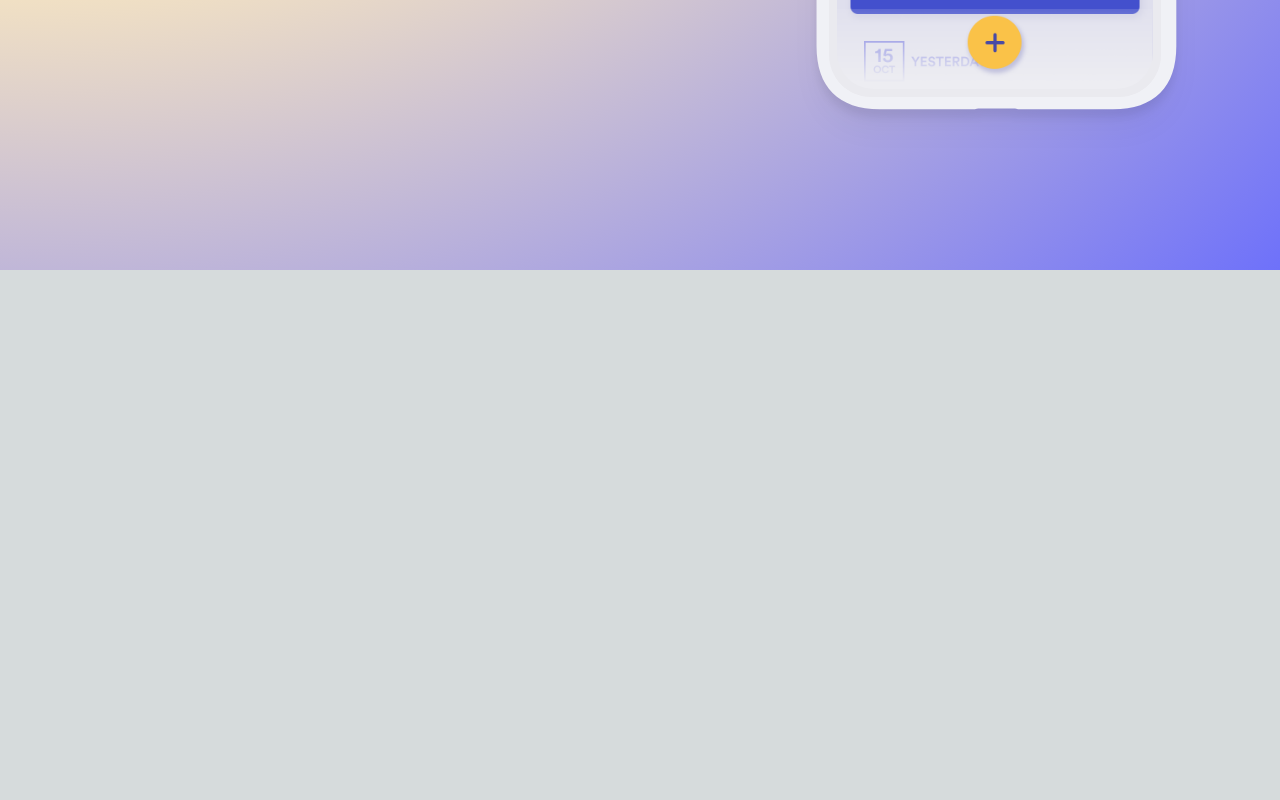
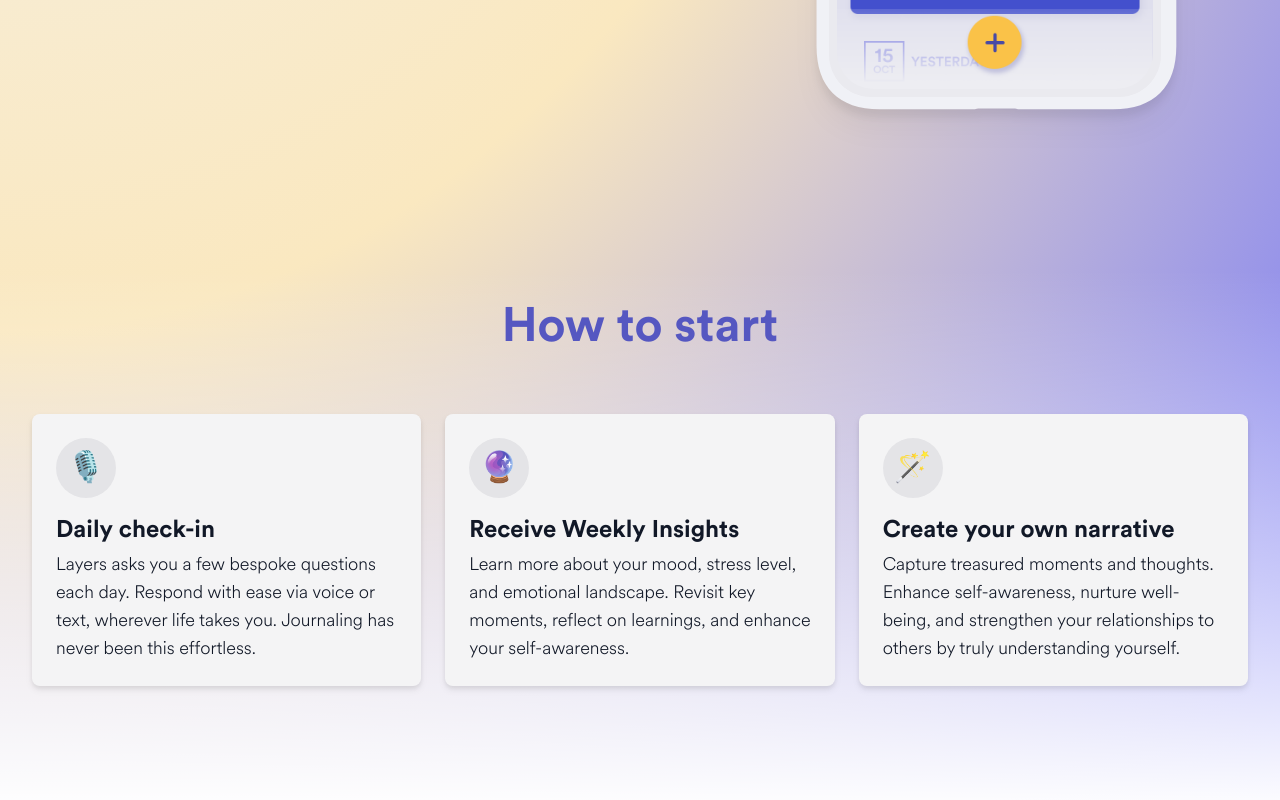
Before and after one commit to layers-ai/layers-website, a Next.js app: page / in a window 1280 px wide. Shown: the part 835-1635 px from the top of the page. Before the commit the page ends 1105 px from the top, so only its background shows below. Built offline with nearby package versions, Linux system fonts and the light colour scheme.

Commit message:
Add component how to start.

```diff
--- /dev/null
+++ b/src/app/components/how_start.js
@@ -0,0 +1,57 @@
+const steps = [
+  {
+    id: "step-1",
+    title: "Daily check-in",
+    text: "Layers asks you a few bespoke questions each day. Respond with ease via voice or text, wherever life takes you. Journaling has never been this effortless.",
+    emoji: "🎙️",
+  },
+  {
+    id: "step-2",
+    title: "Receive Weekly Insights",
+    text: "Learn more about your mood, stress level, and emotional landscape. Revisit key moments, reflect on learnings, and enhance your self-awareness.",
+    emoji: "🔮",
+  },
+  {
+    id: "step-3",
+    title: "Create your own narrative",
+    text: "Capture treasured moments and thoughts. Enhance self-awareness, nurture well-being, and strengthen your relationships to others by truly understanding yourself.",
+    emoji: "🪄",
+  },
+  // More people...
+];
+
+export default function HowStart() {
+  return (
+    <div className="mx-auto max-w-7xl px-6 py-24 sm:py-32 lg:px-8 lg:pb-32 lg:pt-4">
+      <div className="p-4 text-center">
+        <h2 className="text-4xl pb-8 font-bold tracking-tight text-savory-700 sm:pb-12 sm:text-5xl">
+          How to start
+        </h2>
+      </div>
+      <ul role="list" className="grid grid-cols-1 gap-6 lg:grid-cols-3">
+        {steps.map((step) => (
+          <li
+            key={step.id}
+            className="col-span-1 rounded-lg bg-zinc-100 drop-shadow-md"
+          >
+            <div className="flex w-full items-center justify-between space-x-6 p-6">
+              <div className="flex-1">
+                <div className="flex justify-center items-center text-3xl rounded-full w-[60px] h-[60px] bg-zinc-200 mb-4">
+                  {step.emoji}
+                </div>
+                <div className="flex items-center space-x-3">
+                  <h3 className="text-2xl font-semibold text-gray-900">
+                    {step.title}
+                  </h3>
+                </div>
+                <p className="mt-1 text-lg font-light text-gray-900">
+                  {step.text}
+                </p>
+              </div>
+            </div>
+          </li>
+        ))}
+      </ul>
+    </div>
+  );
+}
--- a/src/app/page.js
+++ b/src/app/page.js
@@ -1,6 +1,7 @@
 import Features from "./components/features";
 import Hero from "./components/hero";
 import Header from "./components/header";
+import HowStart from "./components/how_start";
 
 export default function Home() {
   return (
@@ -10,6 +11,9 @@ export default function Home() {
         <Header />
         <main>
           <Hero />
+          <div className="bg-gradient-to-b from-white/0 via-white/50 to-white/100">
+            <HowStart />
+          </div>
         </main>
       </div>
     </div>
```
